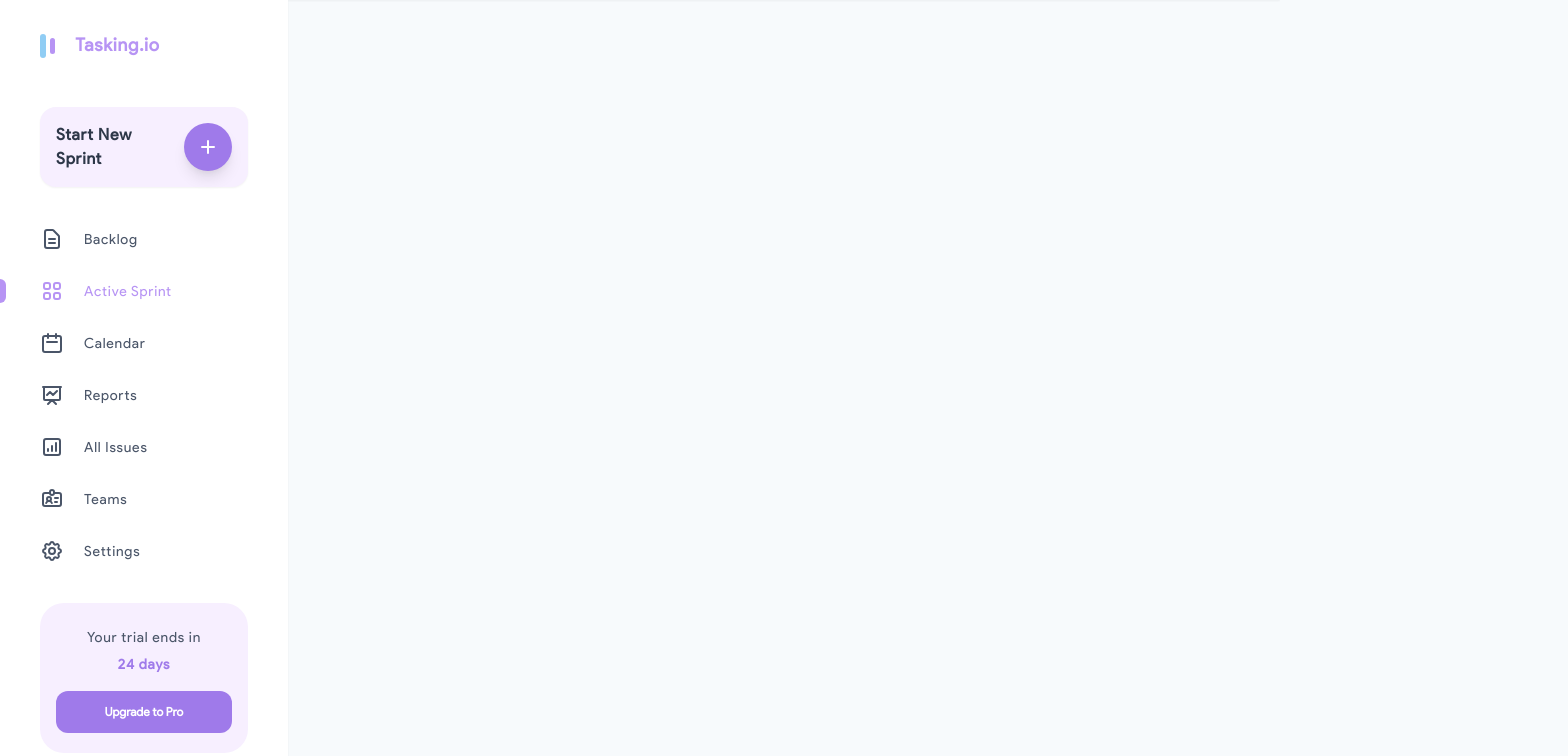
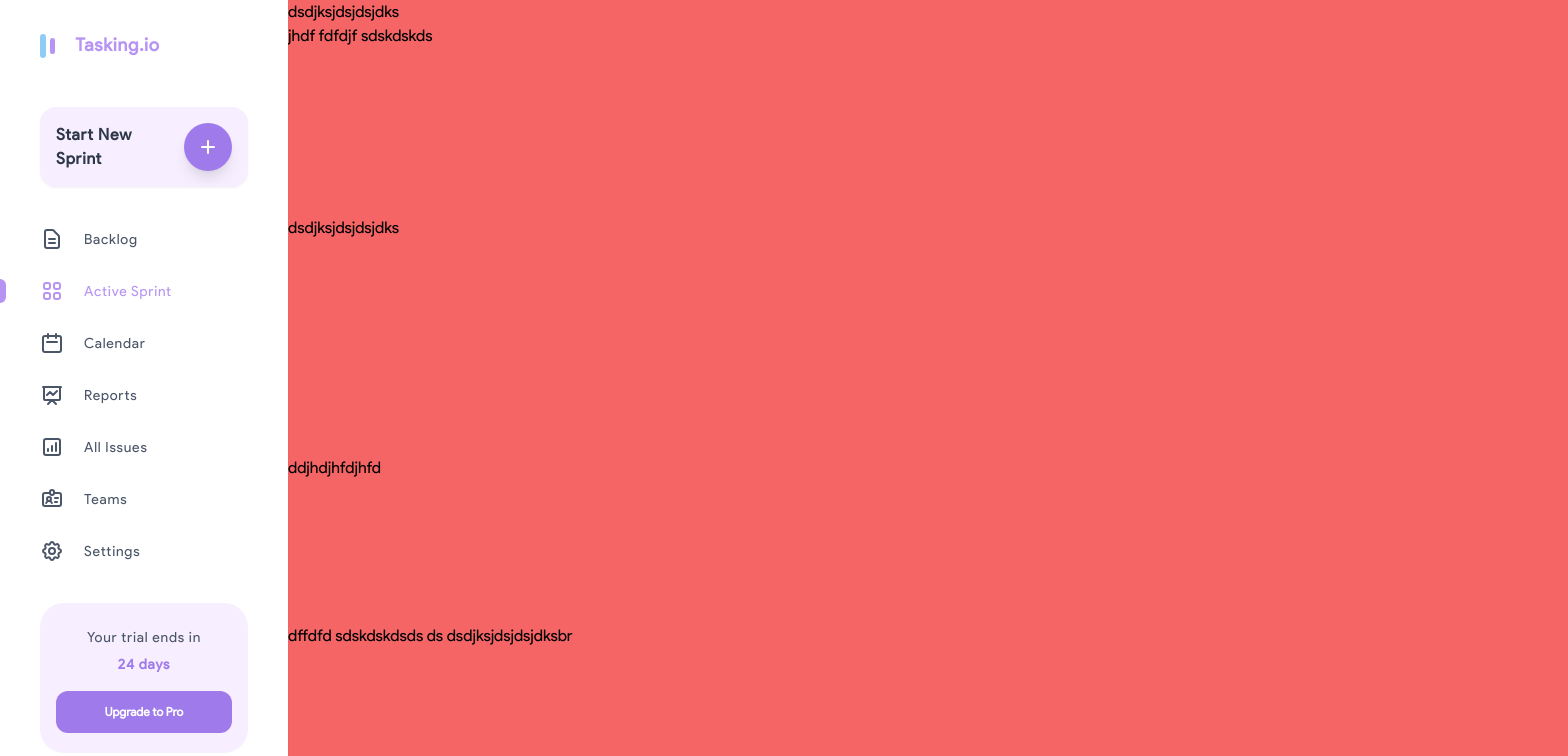
Before and after one commit to aw33598/Vue-Tailwind-Dashboard, a Vue app: page / in a window 1280 px wide. Shown: the top 756 px of the page, 1568 px wide, since content can reach past the window. Built offline with nearby package versions, Linux system fonts and the light colour scheme.

Commit message:
changed navbar position to fixed

```diff
--- a/public/index.html
+++ b/public/index.html
@@ -6,7 +6,6 @@
   <meta http-equiv="X-UA-Compatible" content="IE=edge">
   <meta name="viewport" content="width=device-width,initial-scale=1.0">
   <link rel="icon" href="<%= BASE_URL %>favicon.ico">
-  <link href="https://fonts.googleapis.com/css2?family=Raleway:wght@400;500;600;800&display=swap" rel="stylesheet">
   <title>Tasking.io</title>
 </head>
 
--- a/src/App.vue
+++ b/src/App.vue
@@ -5,18 +5,21 @@
     </div>
     <div class="flex max-w-7xl">
       <Navbar></Navbar>
+      <Content class="overflow-y-scroll"></Content>
     </div>
   </div>
 </template>
 
 <script>
+import MobileNav from "./components/MobileNav";
 import Navbar from "./components/Navbar";
-import MobileNav from "./components/MobileNav";
+import Content from "./components/Content";
 export default {
   name: "App",
   components: {
+    MobileNav,
     Navbar,
-    MobileNav,
+    Content,
   },
 };
 </script>
@@ -41,6 +44,7 @@ html {
 body {
   @apply bg-gray-100;
   overflow: hidden;
+  @apply overflow-y-scroll;
 }
 #app {
   font-family: "Product Sans", sans-serif;
--- /dev/null
+++ b/src/components/Content.vue
@@ -0,0 +1,85 @@
+<template>
+  <div
+    class="flex-1 min-h-screen transform lg:translate-x-72 translate-y-12 lg:translate-y-0 transition-transform ease-in-out duration-500 bg-red-500 sm:duration-700 navbar"
+  >
+    dsdjksjdsjdsjdks
+    <br />jhdf fdfdjf sdskdskds
+    <br />
+    <br />
+    <br />
+    <br />
+    <br />
+    <br />
+    <br />
+    <br />
+    dsdjksjdsjdsjdks
+    <br />
+    <br />
+    <br />
+    <br />
+    <br />
+    <br />
+    <br />
+    <br />
+    <br />
+    <br />
+    ddjhdjhfdjhfd
+
+    <br />
+    <br />
+    <br />
+    <br />
+    <br />
+    <br />
+    <br />
+    dffdfd sdskdskdsds ds dsdjksjdsjdsjdksbr
+    <br />
+    <br />
+    <br />
+    <br />
+    <br />
+    <br />
+    <br />
+    <br />
+    <br />
+    <br />
+    <br />
+    <br />
+    <br />
+    <br />
+    <br />
+    <br />
+    <br />
+    <br />
+    <br />
+    <br />
+    <br />
+    <br />
+    <br />
+    <br />
+    <br />
+    <br />
+    sdskdskdsds dsdsbdbsdbsdbs
+    <br />
+    <br />
+    <br />
+    <br />
+    <br />
+    <br />
+    <br />
+    <br />
+    <br />
+    <br />
+    <br />
+    <div class="mt-64">dsdsdjhsdjhsjhdsdjh</div>
+  </div>
+</template>
+
+<script>
+export default {
+  name: "Content",
+};
+</script>
+
+<style>
+</style>
--- a/src/components/MobileNav.vue
+++ b/src/components/MobileNav.vue
@@ -1,8 +1,8 @@
 <template>
-  <div class="tracking-wider">
+  <div class="tracking-wider lg:hidden">
     <!-- mobile navbar starts here -->
     <div
-      class="w-full bg-white shadow-sm px-4 h-12 flex items-center justify-end transform lg:-translate-y-full translate-y-0 transition ease-in-out duration-500 sm:duration-700"
+      class="fixed top-0 z-40 w-full bg-white shadow-sm px-4 h-12 flex items-center justify-end transform lg:-translate-y-full translate-y-0 transition ease-in-out duration-500 sm:duration-700"
     >
       <div
         class="flex items-center justify-center transition-colors duration-200 ease-in rounded-md p-1.5 bg-purple-150 hover:bg-purple-500 cursor-pointer text-purple-500 hover:text-white"
@@ -52,7 +52,7 @@
 
     <!-- side bar that will be toggled on screens beneath lg starts here -->
     <div
-      class="w-64 shadow-sm h-screen bg-white overflow-y-scroll navbar lg:hidden absolute top-0 transform transition ease-in-out duration-500 sm:duration-700"
+      class="w-64 z-50 shadow-sm h-screen bg-white overflow-y-scroll navbar lg:hidden fixed top-0 transform transition ease-in-out duration-500 sm:duration-700"
       :class="sideBarOpen ? 'translate-x-0' : '-translate-x-full'"
     >
       <div class="flex flex-col h-full pt-8">
--- a/src/components/Navbar.vue
+++ b/src/components/Navbar.vue
@@ -1,7 +1,7 @@
 <template>
   <!-- side bar that will be shown above screens lg starts here -->
   <div
-    class="absolute top-0 transform -translate-x-full lg:translate-x-0 transition ease-in-out duration-500 sm:duration-700 tracking-wider"
+    class="fixed z-50 top-0 transform -translate-x-full lg:translate-x-0 transition ease-in-out duration-500 sm:duration-700 tracking-wider"
   >
     <div class="shadow-sm h-screen w-72 bg-white overflow-y-scroll navbar">
       <div class="flex flex-col h-full pt-8">
```
